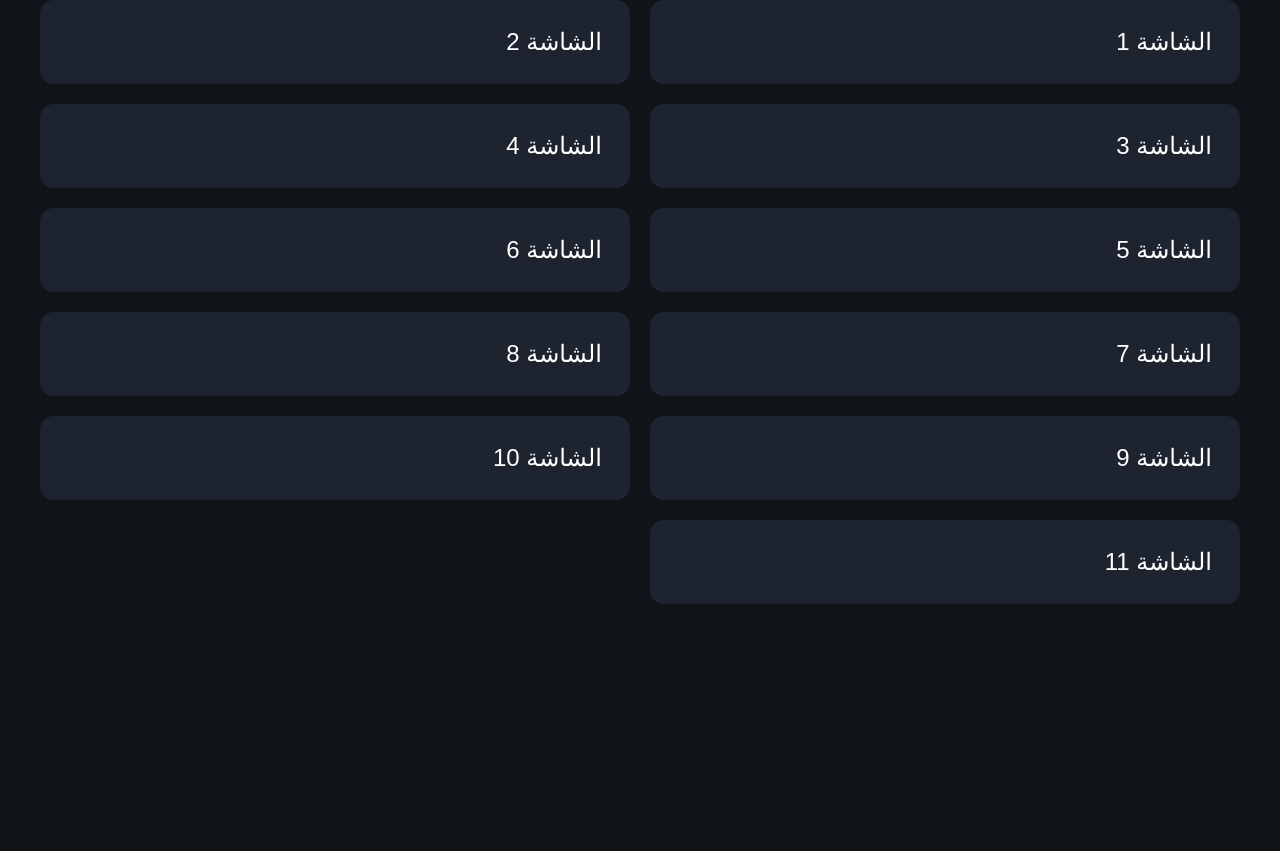
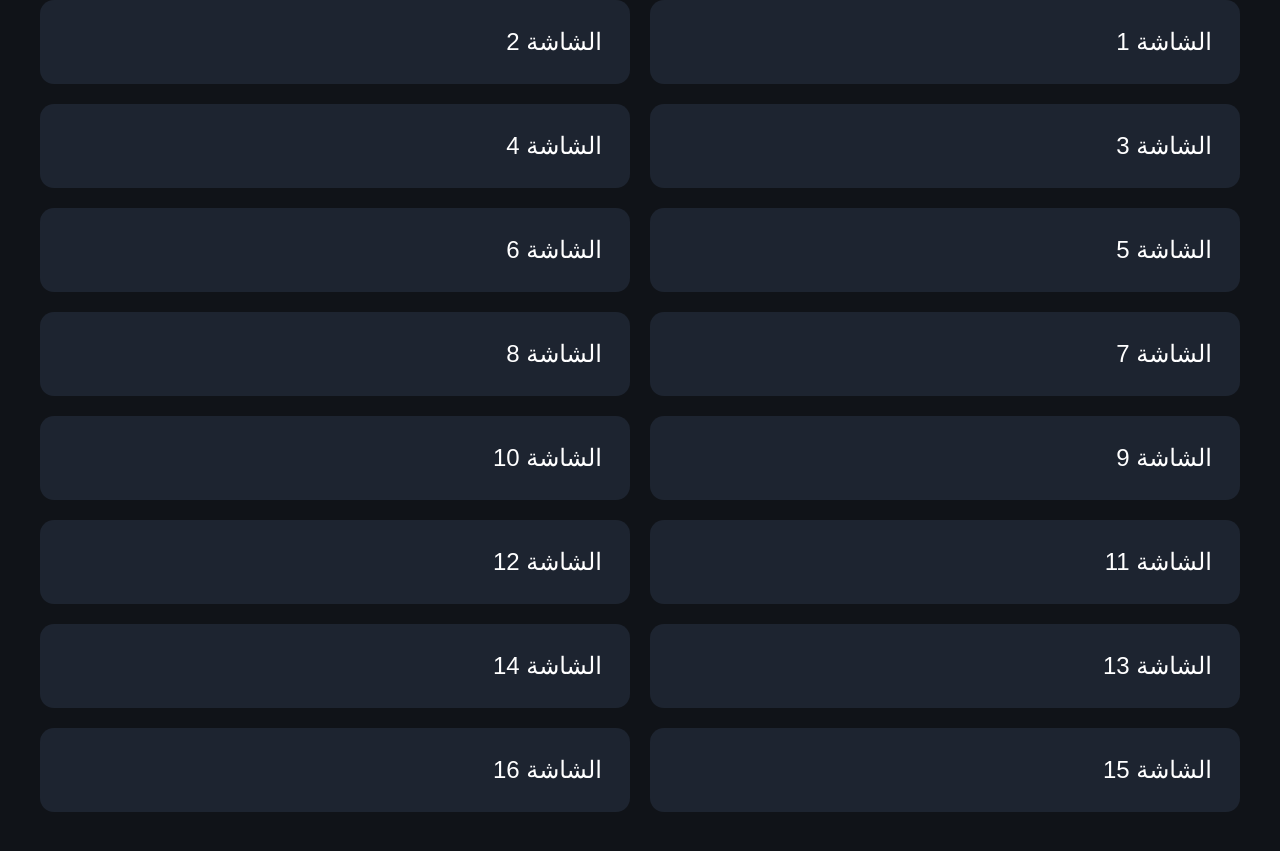
Before and after one commit to DASKFERY/looker-screen-mirror, a website: page site/index.html in a window 1280 px wide. Shown: the part 99-950 px from the top of the page. Before the commit the page ends 800 px from the top, so only its background shows below. Drawn offline with Linux system fonts and the light colour scheme.

Commit message:
Add screens 12 through 16 to site index

```diff
--- a/site/index.html
+++ b/site/index.html
@@ -25,6 +25,11 @@
     <a href="screen-9.html">الشاشة 9</a>
     <a href="screen-10.html">الشاشة 10</a>
     <a href="screen-11.html">الشاشة 11</a>
+    <a href="screen-12.html">الشاشة 12</a>
+    <a href="screen-13.html">الشاشة 13</a>
+    <a href="screen-14.html">الشاشة 14</a>
+    <a href="screen-15.html">الشاشة 15</a>
+    <a href="screen-16.html">الشاشة 16</a>
   </div>
 </body>
 </html>
```
